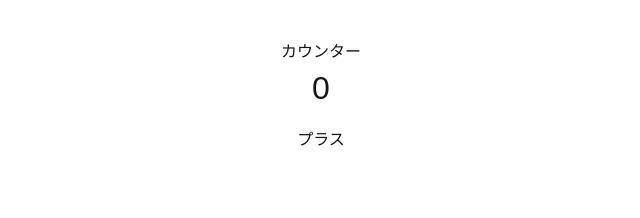
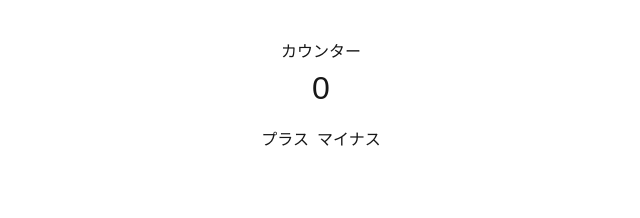
Before and after one commit to shirasuHigurashi/next-js-sample-app, a Next.js app: page /counter in a window 1280 px wide. Shown: the top 218 px of the page, without its empty margins (319-959 px from the left). Built offline with nearby package versions, Linux system fonts and the light colour scheme.

Commit message:
step3: add minus button

```diff
--- a/src/views/CounterView/index.tsx
+++ b/src/views/CounterView/index.tsx
@@ -9,13 +9,17 @@ export function CounterView(){
     const handlePlusButtonClick =()=>{
         setCount(count+1)
     }
+    const handleMinusButtonClick=()=>{
+        setCount(count-1)
+    }
 
     return(
         <div style ={{maxWidth:400,margin:"40px auto",textAlign:"center"}}>
         <h1>カウンター</h1>
         <p style={{fontSize:32}}>{count}</p>
-        <div style={{marginTop:16}}>
+        <div style={{marginTop:16,display:"flex",justifyContent:"center",gap:8}}>
             <button onClick={handlePlusButtonClick}>プラス</button>
+            <button onClick={handleMinusButtonClick}>マイナス</button>
         </div>
         </div>
     )
```
